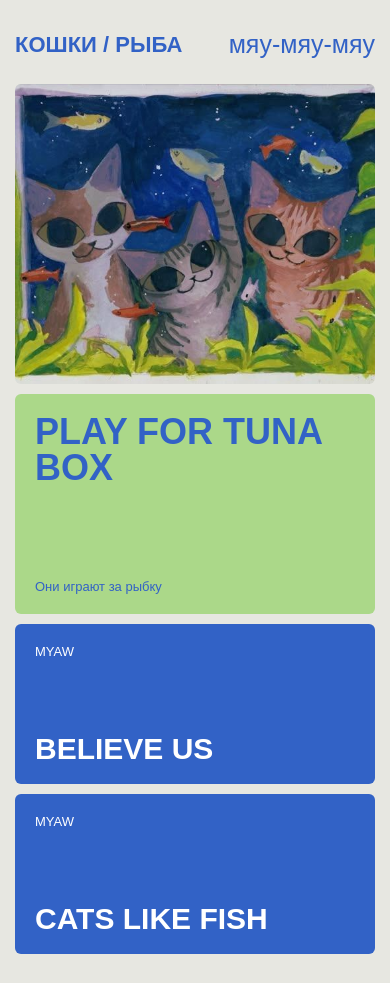
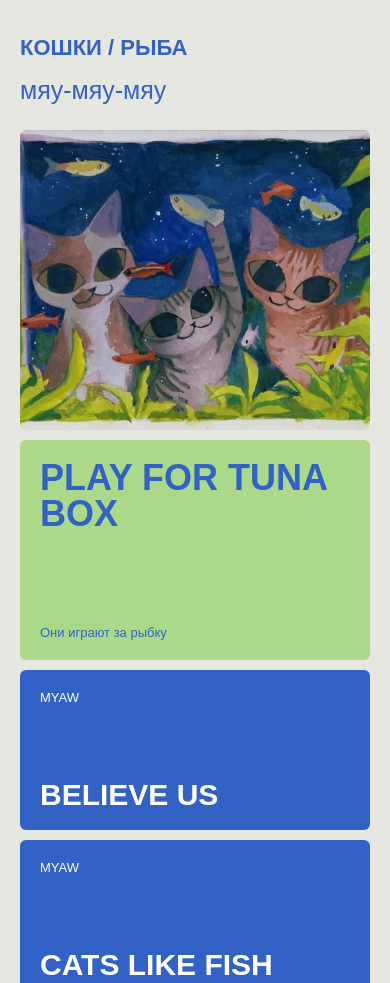
Before and after one commit to moonlidan/poster-draft, a plain HTML site: page index.html in a window 390 px wide. Shown: the top 983 px of the page. Drawn offline with Linux system fonts and the light colour scheme.

Commit message:
Добавила responsive для лучшей организации кода

```diff
--- a/index.html
+++ b/index.html
@@ -5,6 +5,7 @@
     <meta name="viewport" content="width=device-width, initial-scale=1.0">
     <title>LITTLE CATTIES</title>
     <link rel="stylesheet" href="style.css">
+    <link rel="stylesheet" href="responsive.css">
 </head>
 <body>
 
@@ -46,3 +47,6 @@
     </div>
 
 </main>
+  </div>
+</body>
+</html>
--- /dev/null
+++ b/responsive.css
@@ -0,0 +1,56 @@
+
+
+img {
+    max-width: 100%;
+    height: auto;
+}
+
+@media (max-width: 767px) {
+
+    body {
+        padding: 20px;
+    }
+
+    .header h1 {
+        font-size: 22px;
+    }
+
+    .header {
+        flex-direction: column;
+        align-items: flex-start;
+    }
+
+    .bento {
+        flex-direction: column-reverse;
+        height: auto;
+    }
+
+    .photo {
+        flex: none;
+        height: 300px;
+    }
+
+    .photo img {
+        height: 100%;
+    }
+
+    .info {
+        flex: auto;
+    }
+
+    .green {
+        min-height: 220px;
+    }
+
+    .green h2 {
+        font-size: 36px;
+    }
+
+    .mini-row {
+        flex-direction: column;
+    }
+
+    .dark {
+        min-height: 160px;
+    }
+}
--- a/style.css
+++ b/style.css
@@ -20,7 +20,7 @@ body {
     margin: 0 auto;
 }
 
-.header, .footer {
+.header{
     display: flex;
     justify-content: space-between;
     align-items: center;
@@ -109,50 +109,3 @@ body {
     object-fit: cover;
     display: block;
 }
-
-
-@media (max-width: 767px) {
-
-    body {
-        padding: 15px;
-    }
-
-    .header h1 {
-        font-size: 22px;
-    }
-
-    .bento {
-        flex-direction: column-reverse;
-        height: auto;
-    }
-
-    .photo {
-        flex: none;
-        height: 300px;
-    }
-
-    .info {
-        flex: auto;
-    }
-
-    .green {
-        min-height: 220px;
-    }
-
-    .green h2 {
-        font-size: 36px;
-    }
-
-    .mini-row {
-        flex-direction: column;
-    }
-
-    .dark {
-        min-height: 160px;
-    }
-
-    .footer {
-        font-size: 12px;
-    }
-
-}
```
